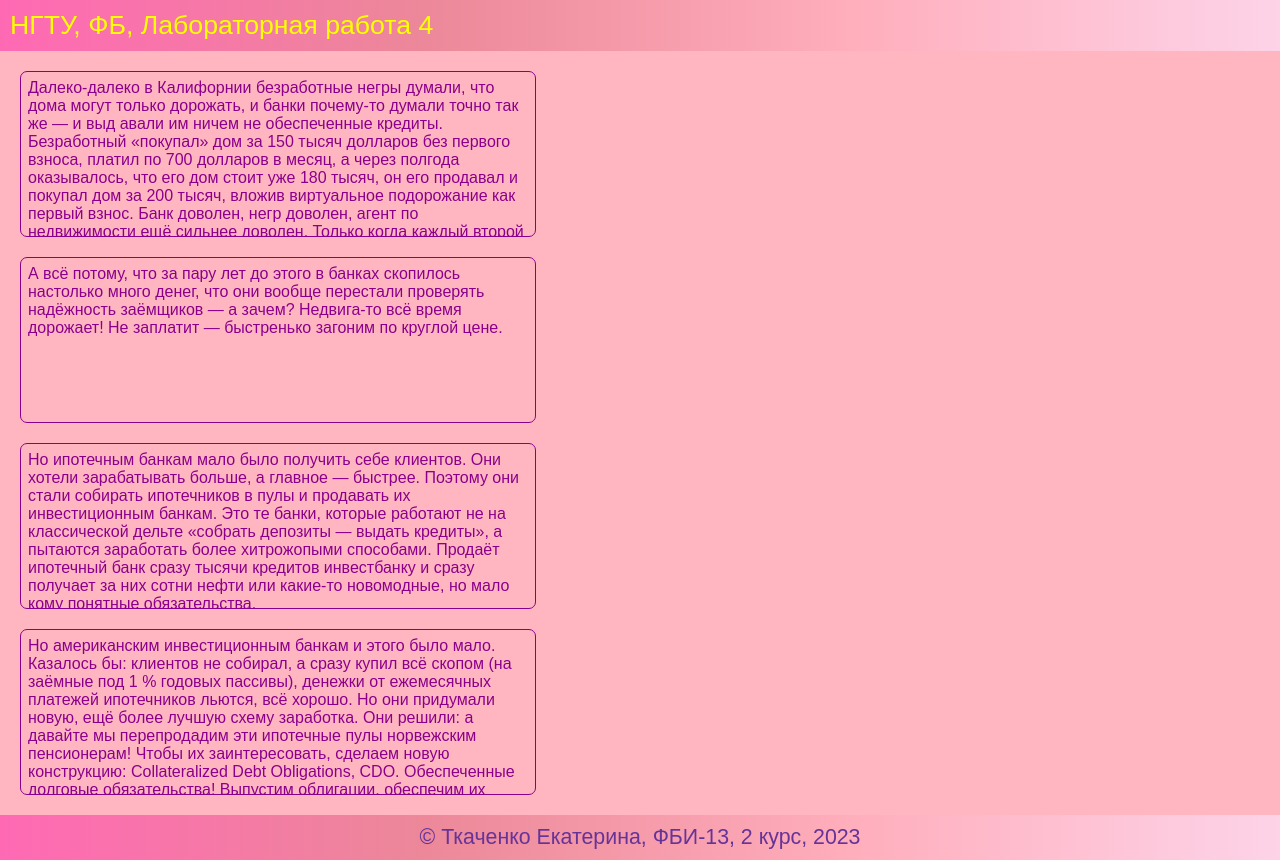
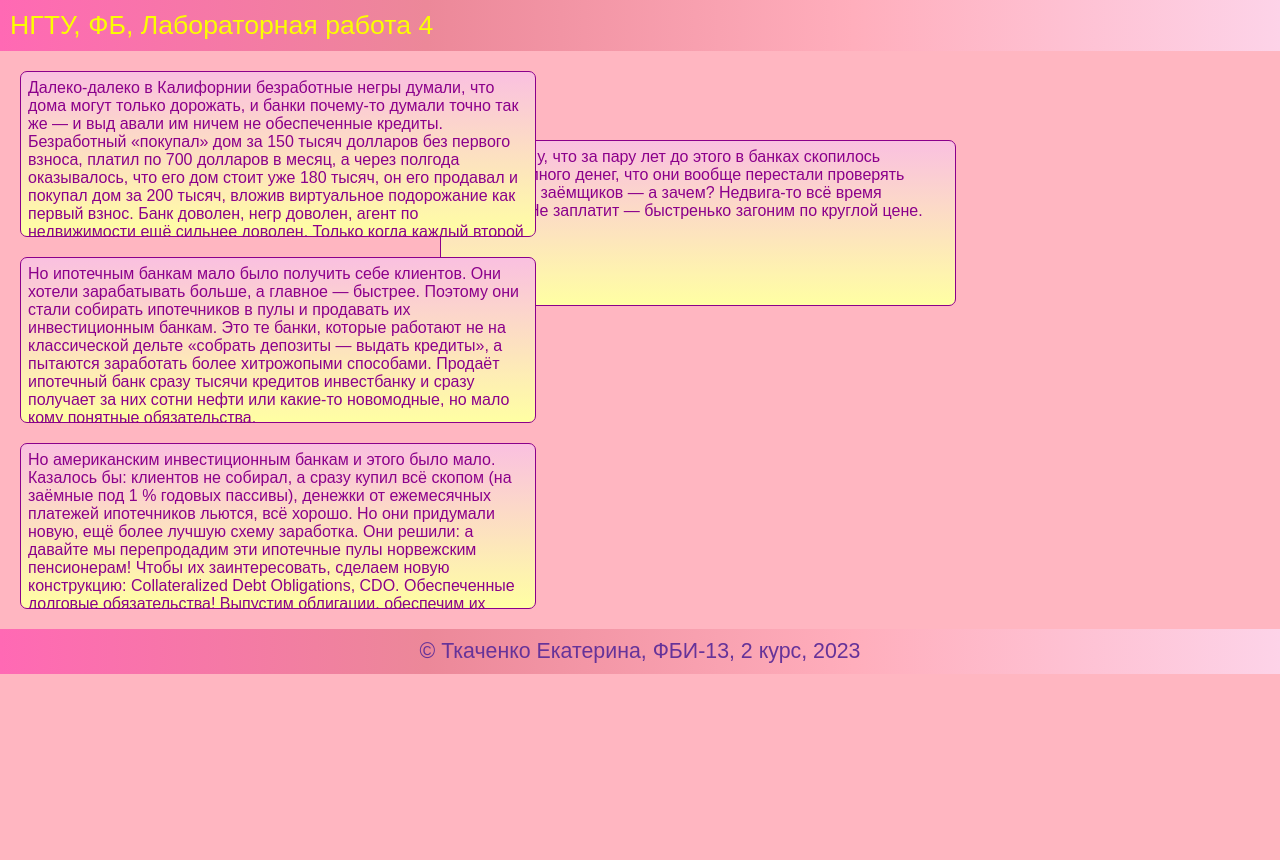
Before and after one commit to tkachrina/web-programming-labs, a plain HTML site: page lab4.html in a window 1280 px wide. After the commit the page ends 800 px from the top, so only its background shows below. Drawn offline with Linux system fonts and the light colour scheme.

Commit message:
позиционирование

```diff
--- a/lab4.html
+++ b/lab4.html
@@ -16,6 +16,18 @@
             height: 150px;
             overflow-y: auto;
             overflow-x: hidden;
+            position: relative;
+            background: linear-gradient(rgb(250, 192, 224),rgb(255, 255, 163));
+            z-index: 2;
+        }
+        .second {
+            z-index: 1;
+            left: 420px;
+            top: 120px;
+            position: fixed;
+        }
+        .second:hover {
+            z-index: 6;
         }
     </style>
 </head>
@@ -33,7 +45,7 @@
             агент по недвижимости ещё сильнее доволен. Только когда каждый второй негр через год перестал платить по кредиту, а банки попытались продать
             заложенные дома, выяснилось, что все дома на этой улице уже выставлены на продажу и никто не хочет их покупать ни за 180, ни за 150, ни даже за 100 тысяч.
         </div>
-        <div>
+        <div class="second">
             А всё потому, что за пару лет до этого в банках скопилось настолько много денег,
             что они вообще перестали проверять надёжность заёмщиков — а зачем? Недвига-то всё время
             дорожает! Не заплатит — быстренько загоним по круглой цене.
```
